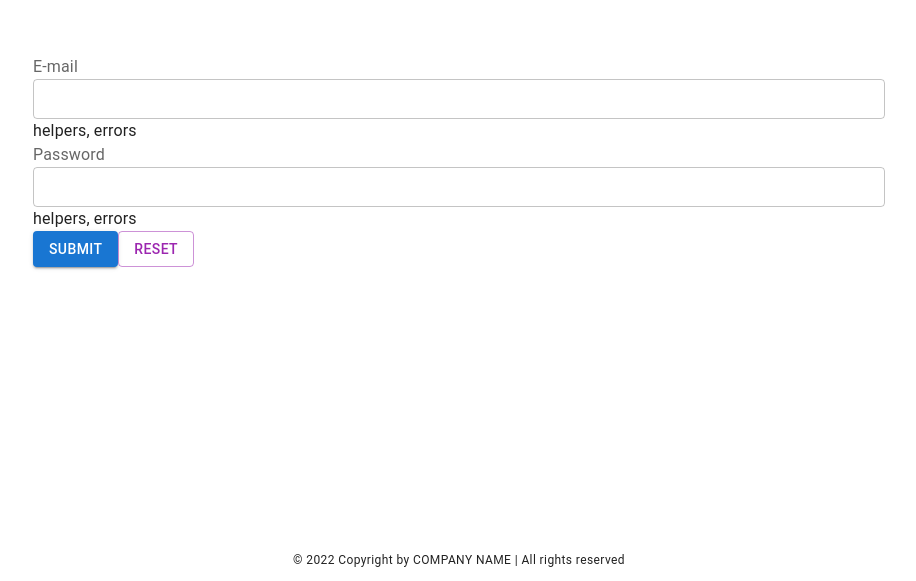
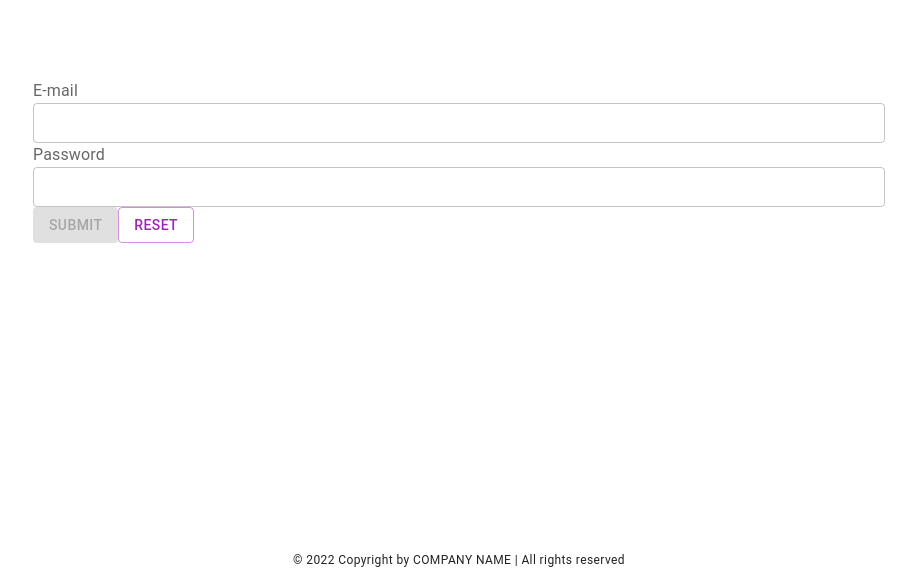
Before and after one commit to zpectah/admin-dashboard-skeleton, a React (Create React App) app: page /login in a window 1280 px wide. Shown: the part 219-800 px from the top of the page, without its empty margins (181-1097 px from the left). Built offline with nearby package versions, Linux system fonts and the light colour scheme.

Commit message:
ControlledForm improvements, updates & backup

```diff
--- a/src/components/ui/ControlledForm/ControlledForm.tsx
+++ b/src/components/ui/ControlledForm/ControlledForm.tsx
@@ -1,19 +1,21 @@
 import React from 'react';
-import { useForm, SubmitHandler, UseFormReturn, UseFormProps } from 'react-hook-form';
+import {
+    useForm,
+    UseFormReturn,
+    UseFormProps,
+} from 'react-hook-form';
 
-import { formFieldValuesProps, onSubmitProps } from 'types';
+import { formFieldValuesProps, formBaseEventHandlerProps } from 'types';
 
 type ControlledFormBaseProps = {
     children?: React.ReactNode,
     formOptions?: UseFormProps,
     render?: (form: UseFormReturn) => React.ReactNode,
-    // onSubmit?: SubmitHandler<formFieldValuesProps>,
-    onSubmit?: onSubmitProps,
+    onSubmit?: formBaseEventHandlerProps,
+    onChange?: formBaseEventHandlerProps,
+    onBlur?: formBaseEventHandlerProps,
+    onFocus?: formBaseEventHandlerProps,
     onSubmitErrors?: (errors: any, event?: React.BaseSyntheticEvent) => void,
-    onChange?: (model: formFieldValuesProps) => void,
-    onBlur?: (model: formFieldValuesProps) => void,
-    onFocus?: (model: formFieldValuesProps) => void,
-
     name?: string,
 }
 export type ControlledFormProps = ControlledFormBaseProps
@@ -24,22 +26,27 @@ const ControlledForm: React.FC<ControlledFormProps> = (props) => {
         formOptions,
         render,
         onSubmit,
-        onSubmitErrors,
         onChange,
         onBlur,
         onFocus,
+        onSubmitErrors,
         ...rest
     } = props;
 
-    const form = useForm<UseFormProps>(formOptions);
+    const form = useForm<UseFormProps>({
+        mode: 'all',
+        ...formOptions,
+    });
     const model: formFieldValuesProps = form.watch();
 
     return (
         <form
-            onSubmit={form.handleSubmit((data) => onSubmit && onSubmit(data, form.reset))}
-            onChange={() => onChange && onChange(model)}
-            onBlur={() => onBlur && onBlur(model)}
-            onFocus={() => onFocus && onFocus(model)}
+            onSubmit={form.handleSubmit((data) => onSubmit && onSubmit(data, form))}
+            onChange={() => onChange && onChange(model, form)}
+            onBlur={() => onBlur && onBlur(model, form)}
+            onFocus={() => onFocus && onFocus(model, form)}
+            noValidate
+            autoComplete="off"
             {...rest}
         >
             {children && children}
--- a/src/components/ui/ControlledForm/ControlledFormRow.tsx
+++ b/src/components/ui/ControlledForm/ControlledFormRow.tsx
@@ -1,19 +1,33 @@
-import React from 'react';
+import React, { useMemo } from 'react';
+import { useTranslation } from 'react-i18next';
 import {
     useController,
     UseControllerProps,
     UseControllerReturn,
 } from 'react-hook-form';
-import { Box, FormLabel } from '@mui/material';
+import {
+    Box,
+    FormLabel,
+    FormHelperText,
+    BoxProps,
+    FormHelperTextProps,
+} from '@mui/material';
 
 type ControlledFormRowBaseProps = {
     name: string,
     control: UseControllerProps['control'],
     rules?: UseControllerProps['rules'],
     defaultValue?: UseControllerProps['defaultValue'],
-    render: (field: UseControllerReturn & { id?: string }) => React.ReactNode,
+    render: (field: UseControllerReturn & { id?: string, error?: boolean }) => React.ReactNode,
     id?: string,
     label?: string,
+    helpers?: string[],
+    errors?: string[],
+    helpTextProps?: FormHelperTextProps,
+    errorTextProps?: FormHelperTextProps,
+    wrapperBoxProps?: BoxProps,
+    fieldBoxProps?: BoxProps,
+    textBoxProps?: BoxProps,
 }
 export type ControlledFormRowProps = ControlledFormRowBaseProps
 
@@ -26,32 +40,81 @@ const ControlledFormRow = (props: ControlledFormRowProps) => {
         render,
         label,
         id = name,
+        helpers = [],
+        errors = [],
+        helpTextProps,
+        errorTextProps,
+        wrapperBoxProps,
+        fieldBoxProps,
+        textBoxProps,
     } = props;
 
+    const { t } = useTranslation('form');
     const field = useController({
         name,
         control,
         rules,
         defaultValue,
     });
+    const fieldState = field.fieldState;
+
+    const renderHelpers = useMemo(() => {
+        const list = [ ...helpers ];
+
+        return (
+            <Box
+                {...textBoxProps}
+            >
+                {list.map((txt) => (
+                    <FormHelperText
+                        key={txt}
+                        {...helpTextProps}
+                    >
+                        {txt}
+                    </FormHelperText>
+                ))}
+            </Box>
+        );
+    }, [ helpTextProps, helpers, textBoxProps ]);
+    const renderErrors = useMemo(() => {
+        const list = [ ...errors ];
+        if (fieldState.isTouched && fieldState.error) list.push(t(`validation.${fieldState.error.type}`));
+
+        return (
+            <Box
+                {...textBoxProps}
+            >
+                {list.map((txt) => (
+                    <FormHelperText
+                        key={txt}
+                        error
+                        {...errorTextProps}
+                    >
+                        {txt}
+                    </FormHelperText>
+                ))}
+            </Box>
+        );
+    }, [ errorTextProps, errors, fieldState.error, fieldState.isTouched, t, textBoxProps ]);
 
     return (
-        <Box>
+        <Box
+            {...wrapperBoxProps}
+        >
             {label && (
-                <Box>
-                    <FormLabel
-                        htmlFor={name}
-                    >
-                        {label}
-                    </FormLabel>
-                </Box>
+                <FormLabel
+                    htmlFor={name}
+                >
+                    {label}
+                </FormLabel>
             )}
-            <Box>
-                {render({ ...field, id })}
+            <Box
+                {...fieldBoxProps}
+            >
+                {render({ ...field, id, error: !!fieldState.error && fieldState.isTouched })}
             </Box>
-            <Box>
-                helpers, errors
-            </Box>
+            {renderHelpers}
+            {renderErrors}
         </Box>
     );
 };
--- a/src/const.ts
+++ b/src/const.ts
@@ -15,3 +15,5 @@ export const SCROLLBAR_DEFAULT_WIDTH = '25px';
 
 export const DETAIL_PATH_KEY = 'detail';
 export const DETAIL_PATH_ID = `${DETAIL_PATH_KEY}/:id`;
+
+export const EMAIL_REGEX = /^(?:(?!.*?[.]{2})[a-zA-Z0-9](?:[a-zA-Z0-9.+!%-]{1,64}|)|\"[a-zA-Z0-9.+!% -]{1,64}\")@[a-zA-Z0-9][a-zA-Z0-9.-]+(.[a-z]{2,}|.[0-9]{1,})$/;
--- /dev/null
+++ b/src/i18n/resources/en-US/form.json
@@ -0,0 +1,10 @@
+{
+  "validation": {
+    "required": "Field is required",
+    "pattern": "Field value does not accept required pattern",
+    "min": "Insufficient minimum value",
+    "max": "A maximum value has been exceeded",
+    "minLength": "Insufficient number of characters",
+    "maxLength": "The maximum number of characters has been exceeded"
+  }
+}
--- a/src/i18n/resources/en-US/index.ts
+++ b/src/i18n/resources/en-US/index.ts
@@ -1,11 +1,13 @@
 import common from './common.json';
 import views from './views.json';
 import settings from './settings.json';
+import form from './form.json';
 
 const resources = {
     common,
     views,
     settings,
+    form,
 };
 
 export default resources;
--- a/src/modules/Login/Login.tsx
+++ b/src/modules/Login/Login.tsx
@@ -1,15 +1,20 @@
 import React from 'react';
 
-import { onSubmitProps } from 'types';
-import LoginForm, { LoginFormModelProps } from './LoginForm';
+import { formBaseEventHandlerProps } from 'types';
+import { useToasts } from 'hooks';
+import LoginForm from './LoginForm';
 
 const Login = () => {
-    const submitHandler: onSubmitProps = (data, reset) => {
+    const { createToast } = useToasts();
+
+    const submitHandler: formBaseEventHandlerProps = (data, form) => {
 
         console.log('submitHandler', data );
 
-        // ... also reset form data
-        reset();
+        form.reset();
+        createToast({
+            title: 'Form successfully submitted',
+        });
 
     };
 
--- a/src/modules/Login/LoginForm.tsx
+++ b/src/modules/Login/LoginForm.tsx
@@ -1,7 +1,8 @@
 import React from 'react';
 import { Box } from '@mui/material';
 
-import { onSubmitProps } from 'types';
+import { EMAIL_REGEX } from 'const';
+import { formBaseEventHandlerProps } from 'types';
 import {
     ControlledForm,
     ControlledFormRow,
@@ -14,7 +15,7 @@ export type LoginFormModelProps = {
     password: string,
 }
 export type LoginFormProps = {
-    onSubmit: onSubmitProps,
+    onSubmit: formBaseEventHandlerProps,
 }
 
 const LoginForm = (props: LoginFormProps) => {
@@ -24,7 +25,6 @@ const LoginForm = (props: LoginFormProps) => {
         <ControlledForm
             name="LoginForm"
             formOptions={{
-                mode: 'all',
                 defaultValues: {
                     email: '',
                     password: '',
@@ -33,18 +33,19 @@ const LoginForm = (props: LoginFormProps) => {
             onSubmit={onSubmit}
             render={(form) => {
                 const { isValid } = form.formState;
-                console.log('form', form);
+
                 return (
                     <>
                         <ControlledFormRow
                             name="email"
                             label="E-mail"
                             control={form.control}
-                            // rules={{ required: true }}
-                            render={({ field, id }) => (
+                            rules={{ required: true, pattern: EMAIL_REGEX }}
+                            render={({ field, id, error }) => (
                                 <Input
                                     type="email"
                                     id={id}
+                                    error={error}
                                     {...field}
                                 />
                             )}
@@ -53,11 +54,12 @@ const LoginForm = (props: LoginFormProps) => {
                             name="password"
                             label="Password"
                             control={form.control}
-                            // rules={{ required: true }}
-                            render={({ field, id }) => (
+                            rules={{ required: true }}
+                            render={({ field, id, error }) => (
                                 <Input
                                     type="password"
                                     id={id}
+                                    error={error}
                                     {...field}
                                 />
                             )}
--- a/src/types/form.ts
+++ b/src/types/form.ts
@@ -2,4 +2,4 @@ import { FieldValues, UseFormReturn } from 'react-hook-form';
 
 export type formFieldValuesProps = FieldValues;
 
-export type onSubmitProps = (model: formFieldValuesProps, reset: UseFormReturn['reset']) => void
+export type formBaseEventHandlerProps = (model: formFieldValuesProps, form: UseFormReturn) => void
```
